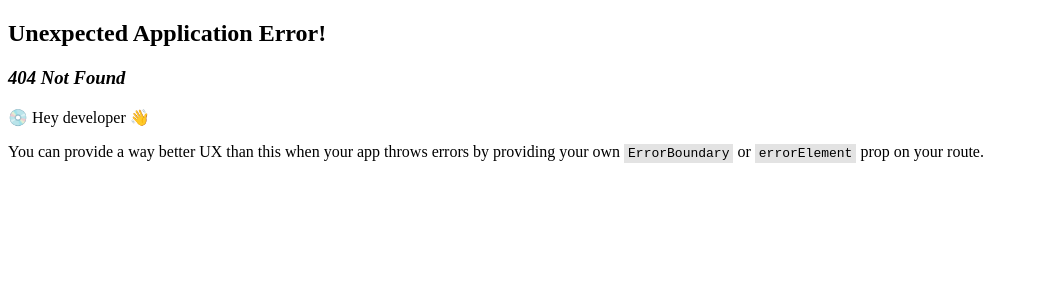
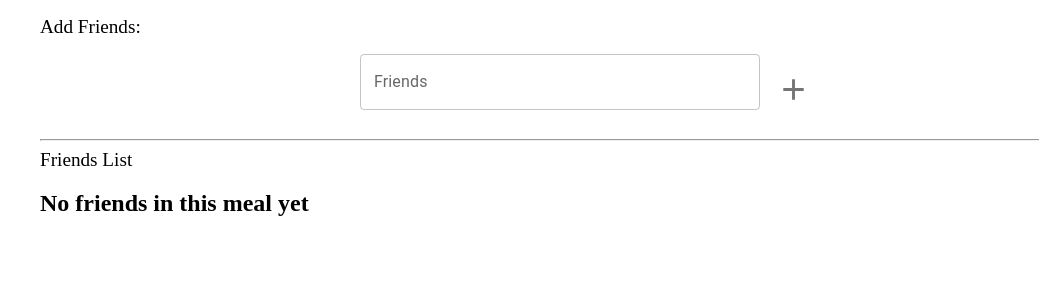
Before and after one commit to rpp2205-boc-dolomite/biteshare-app, a React app: page /addfriends in a window 1280 px wide. Before the commit this address had no page. Shown: the top 300 px of the page, without its empty margins (0-1039 px from the left). Built offline with nearby package versions, Linux system fonts and the light colour scheme; the HTML template or start-up script is replaced by a standard one.

Commit message:
add express router for express

```diff
--- a/client/src/components/createMeal/AddFriends.jsx
+++ b/client/src/components/createMeal/AddFriends.jsx
@@ -61,11 +61,10 @@ const AddFriends = (props) => {
     <Container maxWidth="95%" sx={{p:1, m:1,  width:"92%", justifyContent:"center"}}>
       <SearchFriends friends={friends} setFriends={setFriends} selectExistsFriend={selectExistsFriend} existList={existList} addNewFriend={createNewFriend} setInput={setInput}/>
       <hr/>
-      <div>
       <Box component="span" sx={{dispaly:'block', fontSize:'larger'}}>
         Friends List
       </Box>
-      <Box component="div" sx={{width=""}}>
+      <Box component="div">
         {!friends.length ? (<h2>No friends in this meal yet</h2>)
         : (<List>
            {friends.map((friend, i) =>
@@ -73,14 +72,8 @@ const AddFriends = (props) => {
            )}
          </List>)
         }
-      </div>
-    </div>
-
+      </Box>
     </Container>
-
-
-
-
   )
 }
 
--- a/client/src/index.jsx
+++ b/client/src/index.jsx
@@ -2,7 +2,7 @@ import { createRoot } from 'react-dom/client';
 import React from 'react';
 import App from './components/App.jsx';
 import Navbar from './components/Navbar.jsx';
-
+import AddFriends from './components/createMeal/AddFriends.jsx';
 
 import {
   createBrowserRouter,
@@ -11,6 +11,7 @@ import {
 
 const router = createBrowserRouter([
   {path:"/", element:<App/>},
+  {path:"/addfriends", element:<AddFriends />},
   // {path:"/signup", element:<SignUp />},
   //{path:"/login", element:<LogIn />},
   {path:"/dashboard", element:<Navbar />}
```
Also changed, not shown: 2 other files (tests, documents, lock files or other folders).
